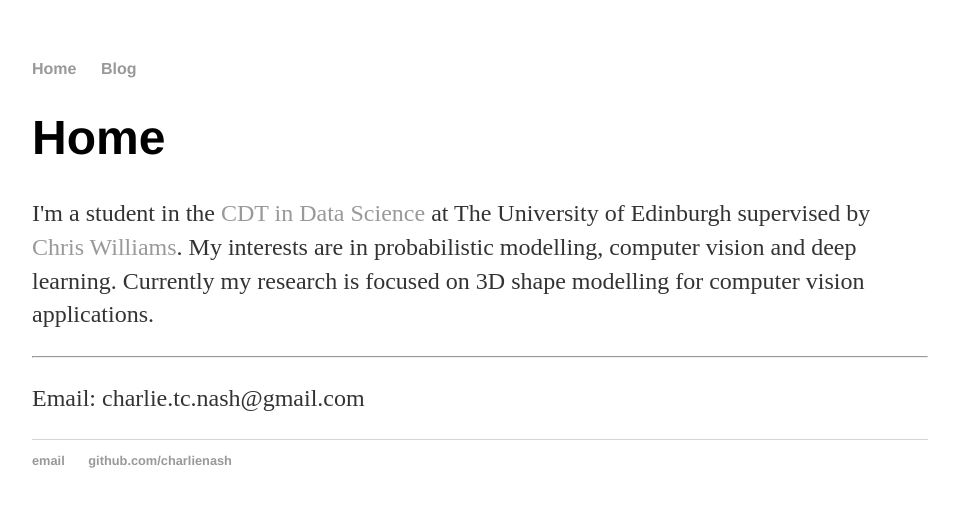
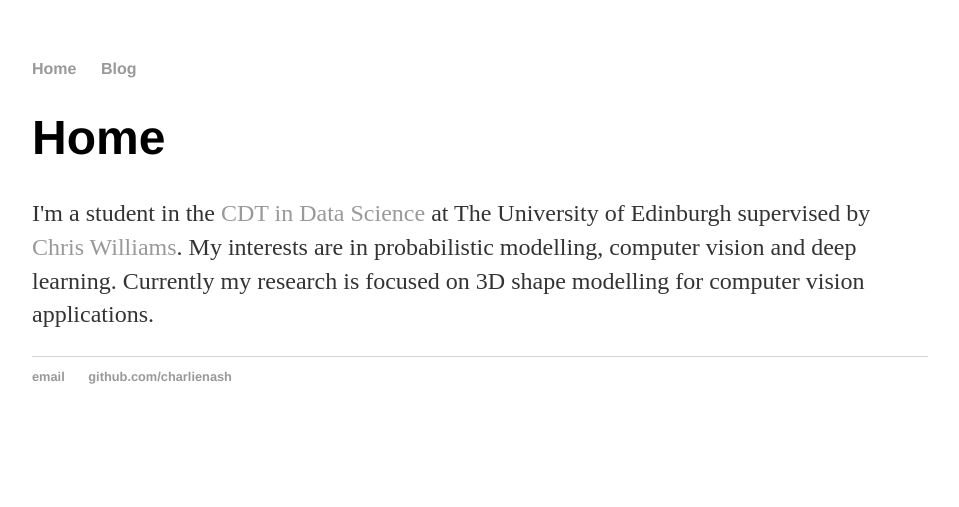
Before and after one commit to charlienash/charlienash.github.io, a Jekyll site: the page built from index.html, in a window 1280 px wide. Shown: the top 507 px of the page, without its empty margins (160-1119 px from the left). Built offline with Jekyll 4.4.1, drawn with Linux system fonts in a browser that asks for light colours.

Commit message:
Update index.html

```diff
--- a/index.html
+++ b/index.html
@@ -7,10 +7,4 @@ title: home | charlienash
 	<p>
 		I'm a student in the <a href="http://datascience.inf.ed.ac.uk/">CDT in Data Science</a> at The University of Edinburgh supervised by <a href="http://homepages.inf.ed.ac.uk/ckiw/">Chris Williams</a>. My interests are in probabilistic modelling, computer vision and deep learning. Currently my research is focused on 3D shape modelling for computer vision applications.
 	</p>
-
-	<hr>
-
-	<p>
-		Email: charlie.tc.nash@gmail.com
-	</p>
 </div><!-- /.blurb -->
```
